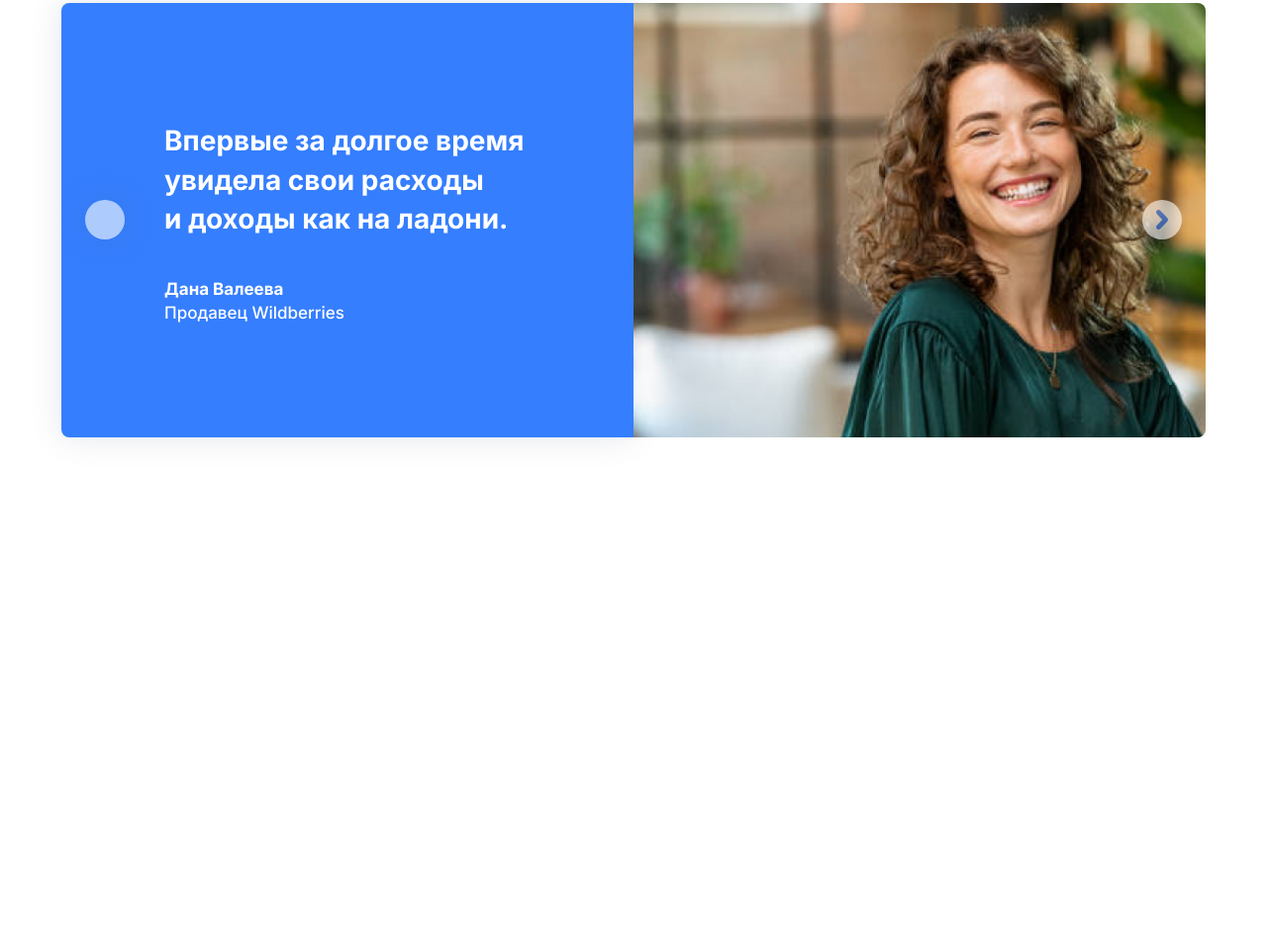
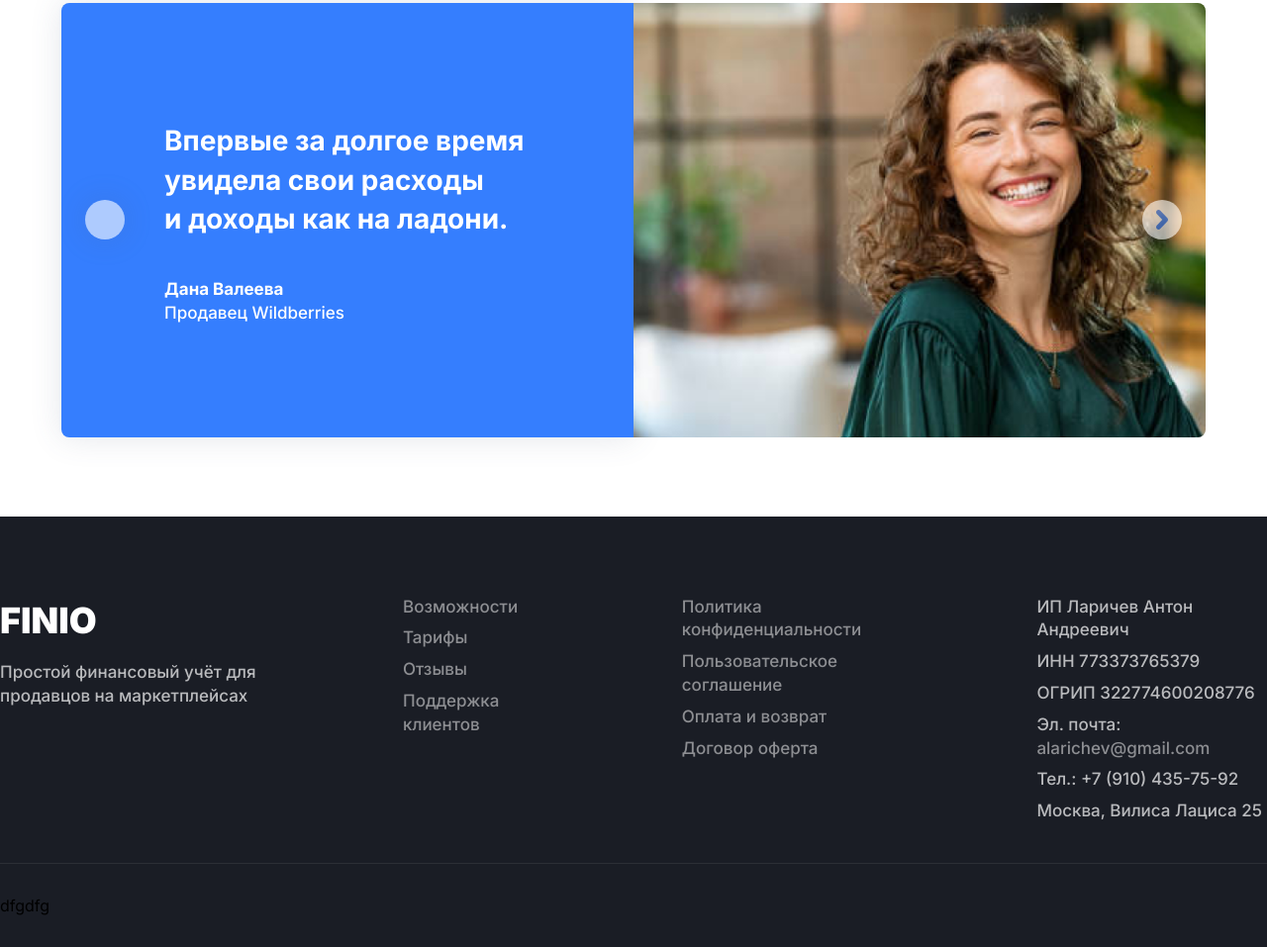
Before and after one commit to i-r-v-i/PS_HTML-CSS, a plain HTML site: page 4-Finio/index.html in a window 1280 px wide. Shown: the part 1396-2353 px from the top of the page at 99% size. Before the commit the page ends 1918 px from the top, so only its background shows below. Drawn offline with Linux system fonts and the light colour scheme.

Commit message:
feat: add dekstop footer-top

```diff
--- a/4-Finio/index.html
+++ b/4-Finio/index.html
@@ -15,6 +15,7 @@
     <link rel="stylesheet" href="./styles/support.css" />
     <link rel="stylesheet" href="./styles/tariffs.css" />
     <link rel="stylesheet" href="./styles/feedback.css" />
+    <link rel="stylesheet" href="./styles/footer.css" />
   </head>
   <body>
     <header></header>
@@ -22,6 +23,7 @@
       <section class="hero"></section>
       <section class="analysis"></section>
       <section class="accounting"></section>
+      <section class="security"></section>
       <section class="mobile-version"></section>
       <section class="support section section_1392">
         <div class="support__foto">
@@ -166,6 +168,47 @@
         </div>
       </section>
     </main>
-    <footer></footer>
+    <footer class="footer">
+      <div class="footer__container section section_1392">
+        <div class="footer__top">
+          <div class="logo-container">
+            <p class="logo">finio</p>
+            <p class="text logo__description">
+              Простой финансовый учёт для продавцов на маркетплейсах
+            </p>
+          </div>
+          <ul class="links">
+            <li class="link-item text"><a href="#" class="link">Возможности </a></li>
+            <li class="link-item text"><a href="#" class="link">Тарифы</a></li>
+            <li class="link-item text"><a href="#" class="link">Отзывы</a></li>
+            <li class="link-item text">
+              <a href="#" class="link">Поддержка клиентов</a>
+            </li>
+          </ul>
+          <ul class="links">
+            <li class="link-item text">
+              <a href="#" class="link">Политика конфиденциальности </a>
+            </li>
+            <li class="link-item text">
+              <a href="#" class="link">Пользовательское соглашение</a>
+            </li>
+            <li class="link-item text"><a href="#" class="link"> Оплата и возврат</a></li>
+            <li class="link-item text"><a href="#" class="link"> Договор оферта</a></li>
+          </ul>
+          <div class="footer__column">
+            <ul class="footer__author text links">
+              ИП Ларичев Антон Андреевич
+              <li class="link-item text">ИНН 773373765379</li>
+              <li class="link-item text">ОГРИП 322774600208776</li>
+              <li class="link-item text">Эл. почта: <span>alarichev@gmail.com</span></li>
+              <li class="link-item text">Тел.: +7 (910) 435-75-92</li>
+              <li class="link-item text">Москва, Вилиса Лациса 25</li>
+            </ul>
+          </div>
+        </div>
+        <div class="footer__line"></div>
+        <div class="footer__bottom">dfgdfg</div>
+      </div>
+    </footer>
   </body>
 </html>
--- /dev/null
+++ b/4-Finio/styles/footer.css
@@ -0,0 +1,60 @@
+.footer {
+    background-color: var(--bg-color-dark);
+    padding: 80px 0 32px;
+}
+
+.footer__line {
+    margin-top: 40px;
+    margin-bottom: 32px;
+    width: 100%;
+    height: 1px;
+    background-color: #FFFFFF14;
+
+}
+
+.footer__container {
+
+}
+
+.footer__top {
+    display: flex;
+    gap: 124px;
+
+
+}
+
+.logo-container {
+    display: flex;
+    flex-direction: column;
+    gap: 16px;
+    max-width: 283px;
+}
+
+.logo {
+font-size: 36px;
+font-weight: 900;
+line-height: 50.4px;
+color: var(--bg-color-light);
+text-transform: uppercase;
+
+}
+
+.logo__description, .footer__author {
+    color: #FFFFFFB2;
+
+
+}
+.links {
+    list-style-type: none;
+    display: flex;
+    flex-direction: column;
+    gap: 8px;
+}
+.link {
+    text-decoration: none;
+    color: #FFFFFF80;
+}
+
+.footer__author span {
+    color: #FFFFFF80;
+}
--- a/4-Finio/styles/global.css
+++ b/4-Finio/styles/global.css
@@ -2,6 +2,7 @@
   --font-family: Inter, sans-serif;
   --bg-color-light: #fff;
   --bg-color-bright: #357efe;
+  --bg-color-dark: #1A1D25;
   --text-color-light: #fff;
   --text-color-dark: #000;
   --text-color-grey: #4E5D7C80;
```
